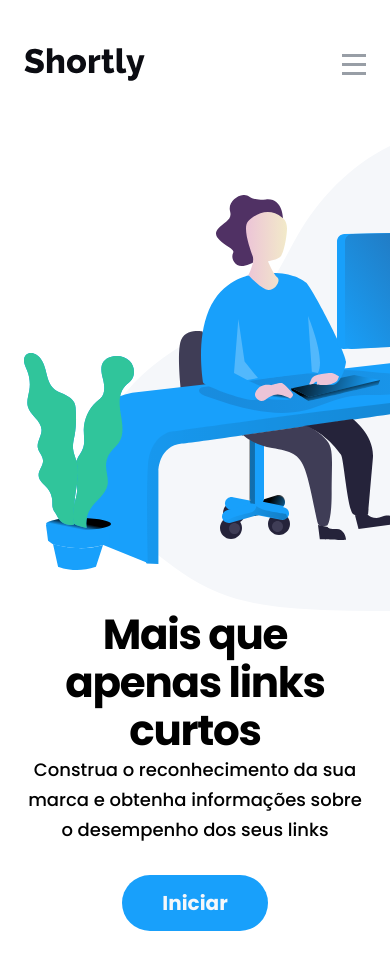
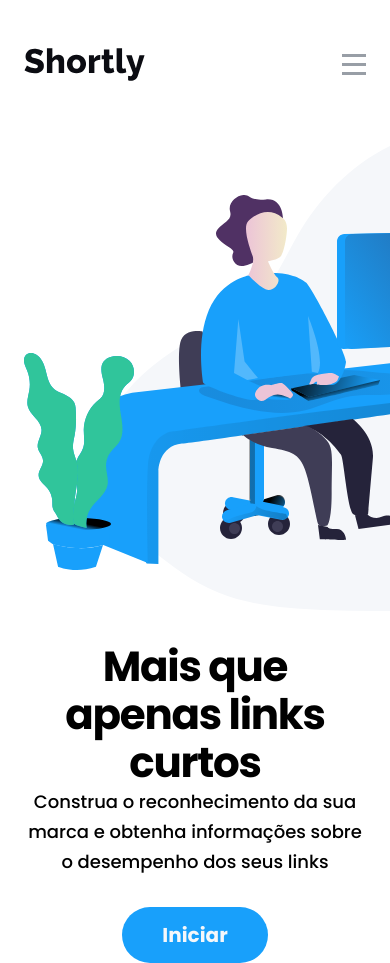
Before and after one commit to rafaelvieiracosta/url-shortening, a Vue app: page / in a window 390 px wide. Before the commit the page ends 931 px from the top, so only its background shows below. Built offline with nearby package versions, Linux system fonts and the light colour scheme.

Commit message:
fix: section `bannerPrincipal`

```diff
--- a/src/components/bannerPrincipal.vue
+++ b/src/components/bannerPrincipal.vue
@@ -82,9 +82,10 @@ export default {};
   }
   .main_banner{
     grid-row: 1;
-    width: 327px;
+    width: 200px;
   }
   .main_titulos{
+    margin-top: 32px;
     text-align: center;
   }
 }
--- a/src/components/headerPrincipal.vue
+++ b/src/components/headerPrincipal.vue
@@ -49,6 +49,7 @@ export default {
   display: flex;
   justify-content: space-between;
   align-items: center;
+  z-index: 18000;
 }
 .header_mobile {
   display: none;
```
